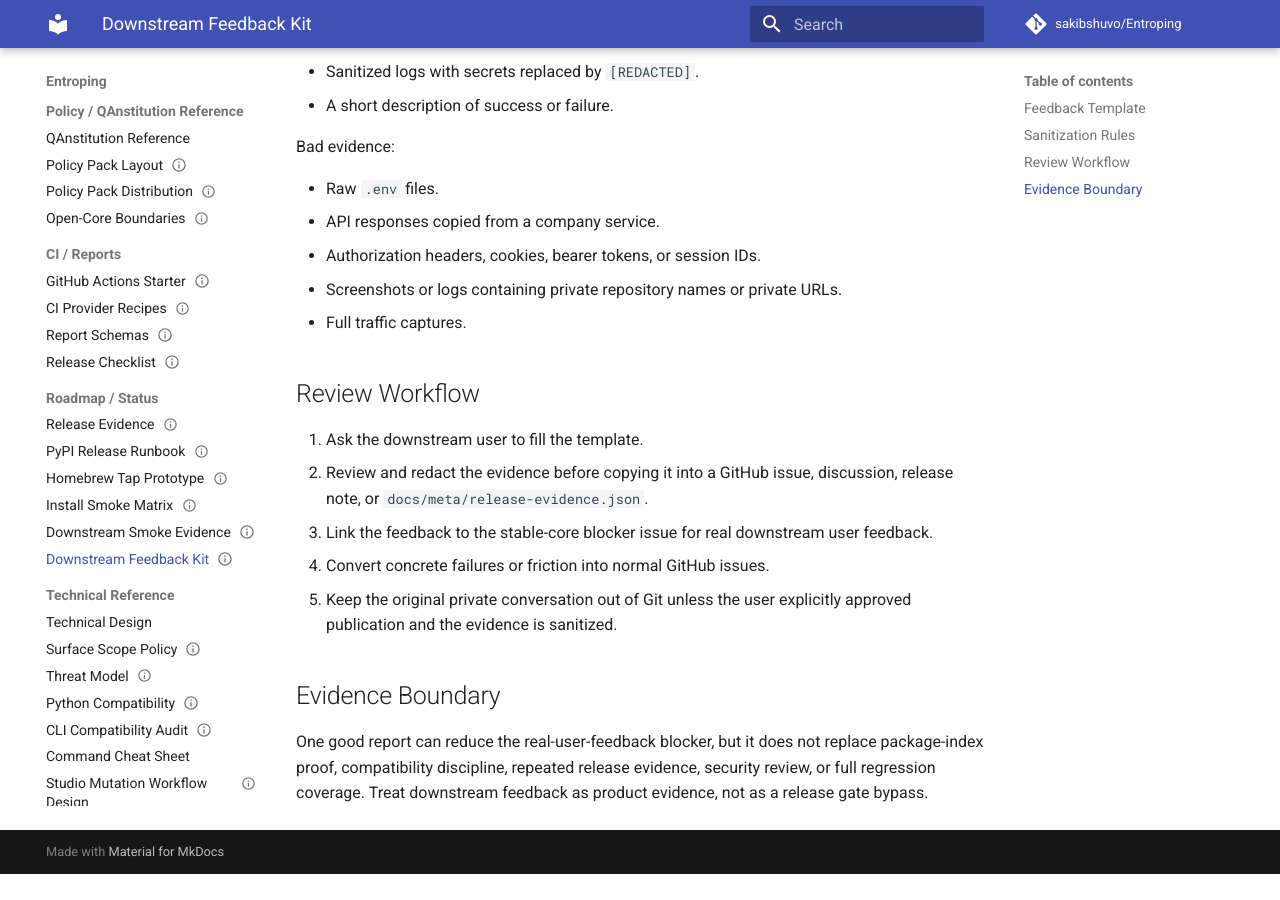
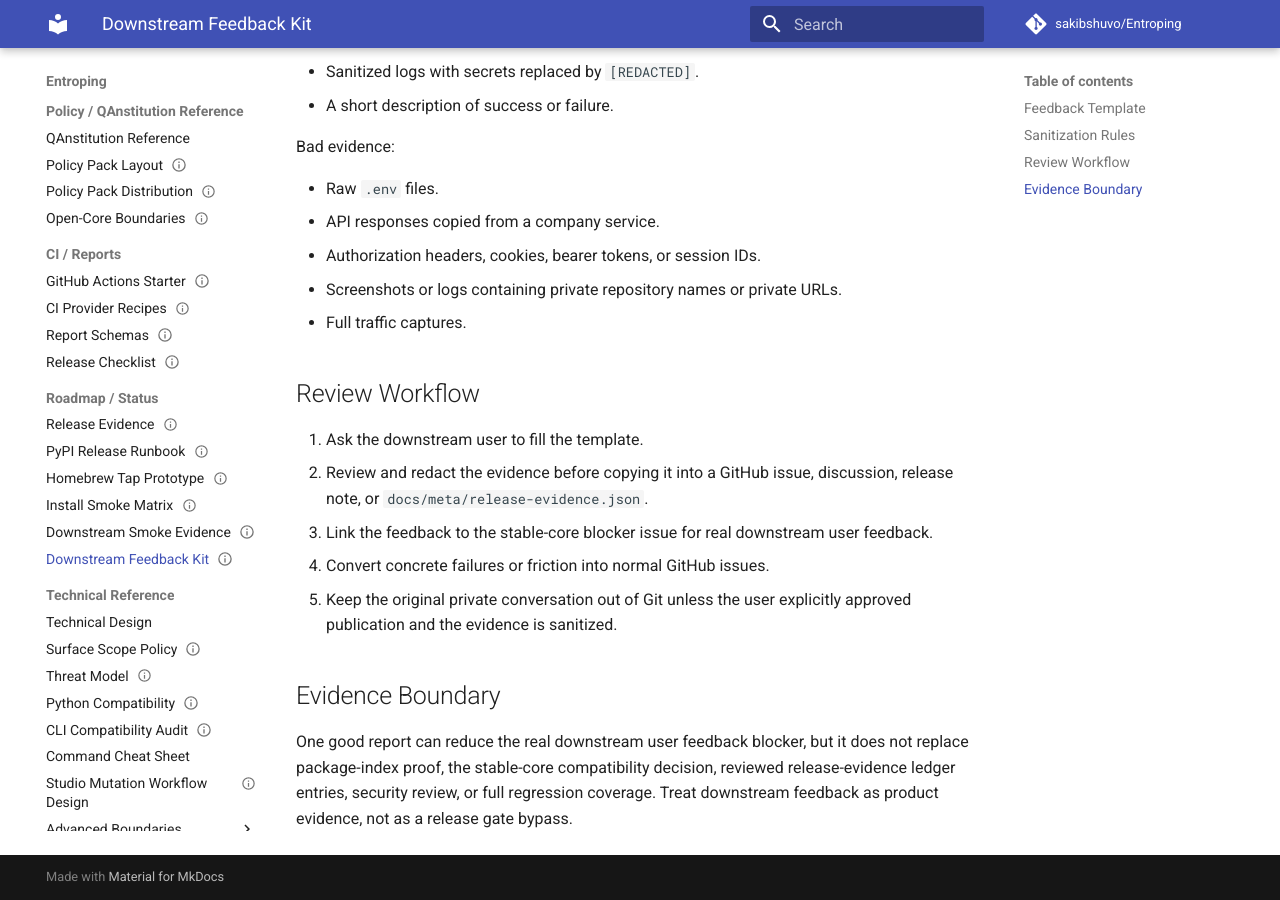
Before and after one commit to sakibshuvo/Entroping, an MkDocs documentation site: the page built from docs/meta/DOWNSTREAM_FEEDBACK_KIT.md, in a window 1280 px wide and 900 px high, scrolled down 1263 px. Built offline with MkDocs 1.6.1 and Material for MkDocs 9.7.7, drawn with Linux system fonts in a browser that asks for light colours; comment, search, counter and statistics services are not loaded; before the commit the page ends 2137 px from its top, so only the background shows below that.

Commit message:
docs(roadmap): align stable-core blocker wording (#510)

```diff
--- a/docs/meta/DOWNSTREAM_FEEDBACK_KIT.md
+++ b/docs/meta/DOWNSTREAM_FEEDBACK_KIT.md
@@ -84,7 +84,8 @@
 
 ## Evidence Boundary
 
-One good report can reduce the real-user-feedback blocker, but it does not
-replace package-index proof, compatibility discipline, repeated release
-evidence, security review, or full regression coverage. Treat downstream
-feedback as product evidence, not as a release gate bypass.
+One good report can reduce the real downstream user feedback blocker, but it
+does not replace package-index proof, the stable-core compatibility decision,
+reviewed release-evidence ledger entries, security review, or full regression
+coverage. Treat downstream feedback as product evidence, not as a release gate
+bypass.
```
Also changed, not shown: .context/changelog.md (+5 -3 lines), .context/lessons-learned.md (+3 -2 lines), .context/plan.md (+6 -5 lines), ROADMAP.md (+4 -3 lines), docs/meta/VAULT_INDEX.md (+1 -1 lines), 1 other file.
